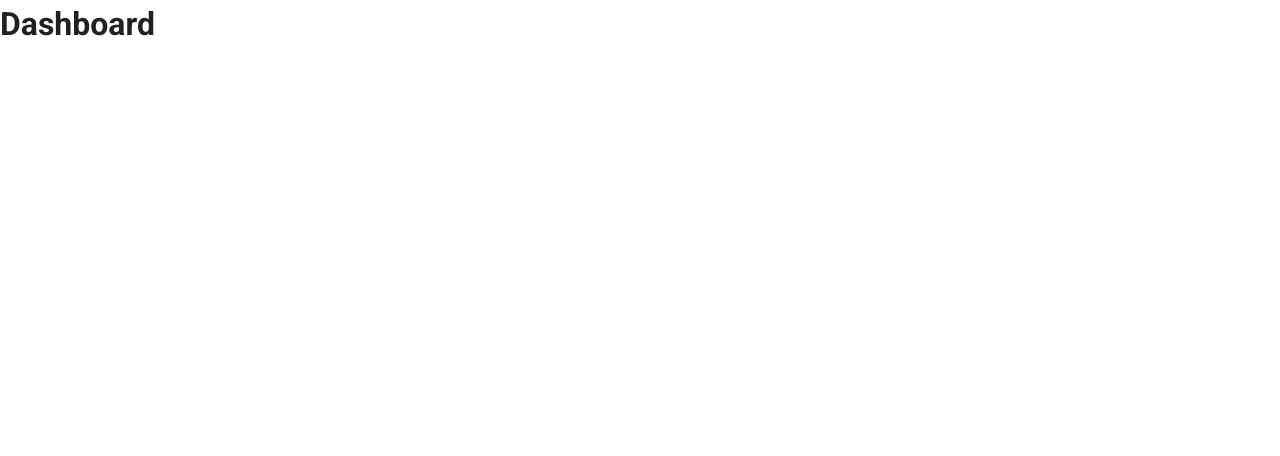
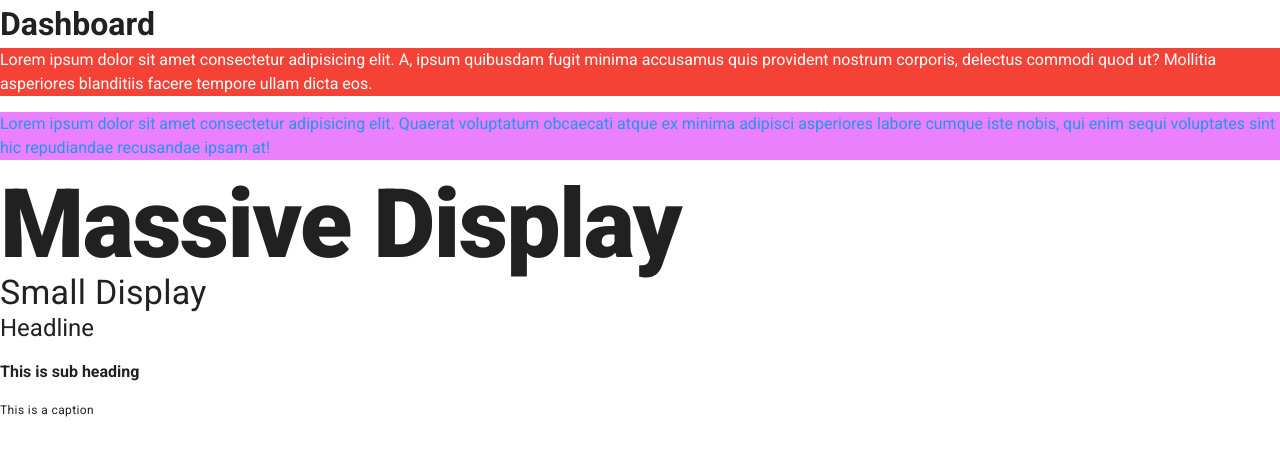
Before and after one commit to sairilseb-me/test_project, a Vue app: page / in a window 1280 px wide. Shown: the top 456 px of the page. Built offline with nearby package versions, Linux system fonts and the light colour scheme.

Commit message:
Text manipulations

```diff
--- /dev/null
+++ b/src/components/About.vue
@@ -0,0 +1,5 @@
+<template>
+    <div class="about">
+        <h1>About Us</h1>
+    </div>
+</template>
--- a/src/components/Dashboard.vue
+++ b/src/components/Dashboard.vue
@@ -1,3 +1,12 @@
 <template>
-    <h1>Dashboard</h1>
+    <div class="dashboard">
+        <h1>Dashboard</h1>
+        <p class="red white--text">Lorem ipsum dolor sit amet consectetur adipisicing elit. A, ipsum quibusdam fugit minima accusamus quis provident nostrum corporis, delectus commodi quod ut? Mollitia asperiores blanditiis facere tempore ullam dicta eos.</p>
+        <p class="purple accent-1 blue--text text--darker-4">Lorem ipsum dolor sit amet consectetur adipisicing elit. Quaerat voluptatum obcaecati atque ex minima adipisci asperiores labore cumque iste nobis, qui enim sequi voluptates sint hic repudiandae recusandae ipsam at!</p>
+        <h1 class="display-4 font-weight-black">Massive Display</h1>
+        <h4 class="display-1">Small Display</h4>
+        <p class="headline">Headline</p>
+        <p class="subheading font-weight-bold">This is sub heading</p>
+        <p class="caption">This is a caption</p>
+    </div>
 </template>
--- a/src/router.js
+++ b/src/router.js
@@ -1,6 +1,7 @@
 import Vue from 'vue';
 import Router from 'vue-router';
 import Dashboard from './components/Dashboard.vue';
+import About from './components/About.vue';
 
 Vue.use(Router);
 
@@ -11,6 +12,11 @@ export default new Router({
             path: '/',
             component: Dashboard,
             name: 'home'
+        },
+        {
+            path: '/about',
+            component: About,
+            name: 'about',
         }
     ]
 })
```
